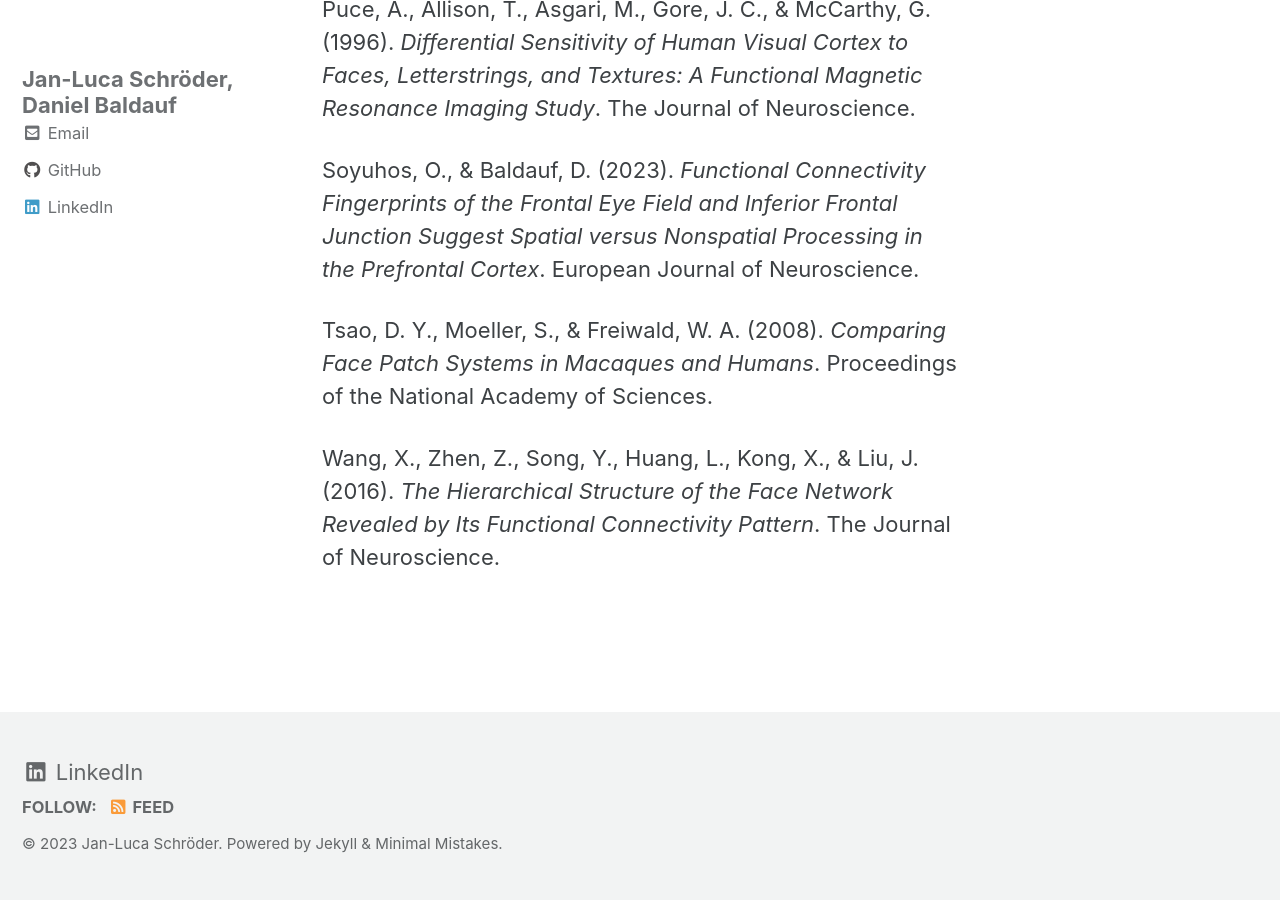
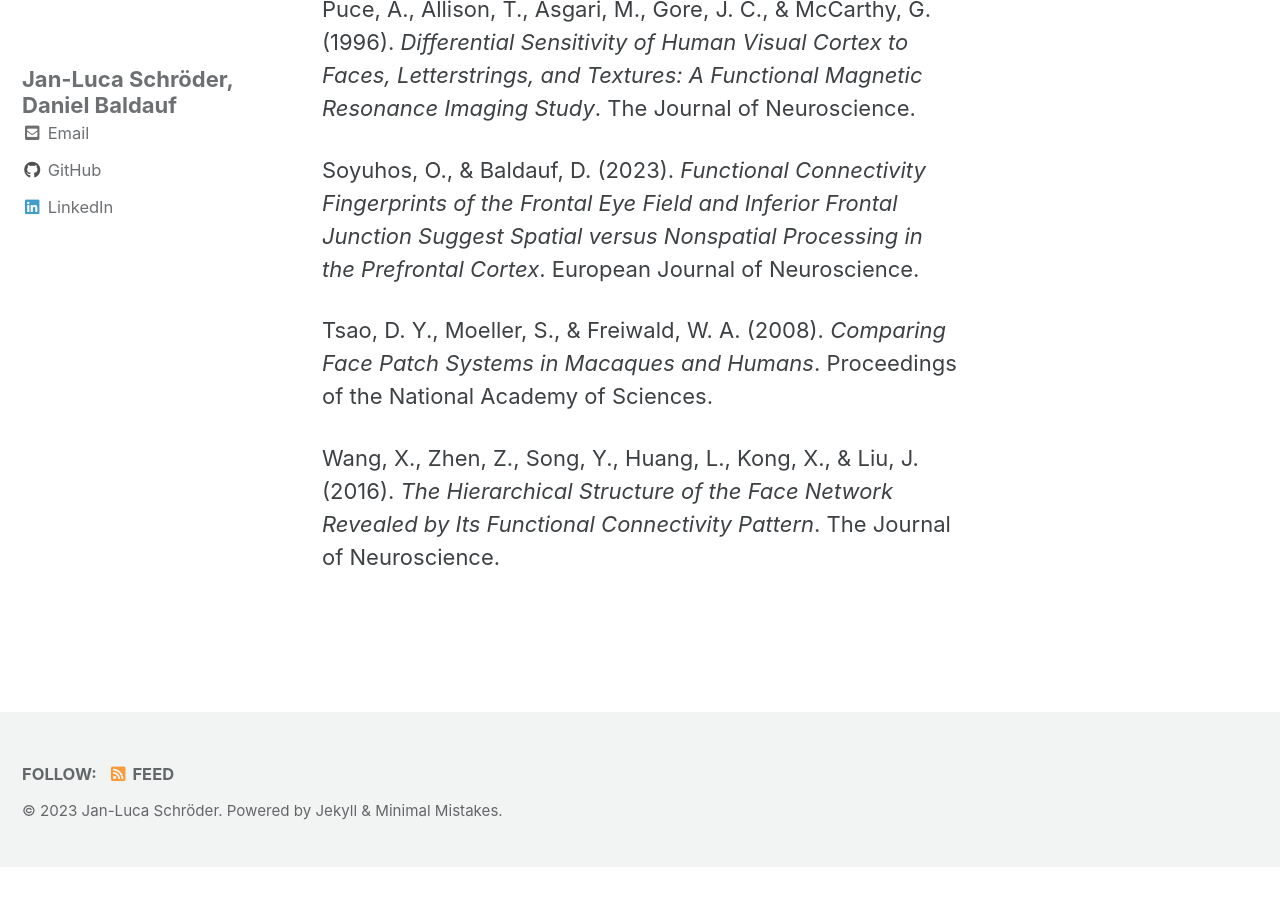
Before and after one commit to jl-schroeder/RAW-poster-2023, a Jekyll site: the page built from index.html, in a window 1280 px wide and 900 px high, scrolled down 11462 px. Built offline with Jekyll 4.4.1, drawn with Linux system fonts in a browser that asks for light colours; cached includes are drawn as plain includes; the list of posts is cut into pages by our own code; after the commit the page ends 12329 px from its top, so only the background shows below that.

Commit message:
removed changes to custom.html

```diff
--- a/_includes/footer/custom.html
+++ b/_includes/footer/custom.html
@@ -1,3 +1,2 @@
 <!-- start custom footer snippets -->
-<a href="https://www.linkedin.com/in/jan-luca-schr%C3%B6der-206a25200/"><i class="fab fa-fw fa-linkedin"></i> LinkedIn</a>
 <!-- end custom footer snippets -->
```
